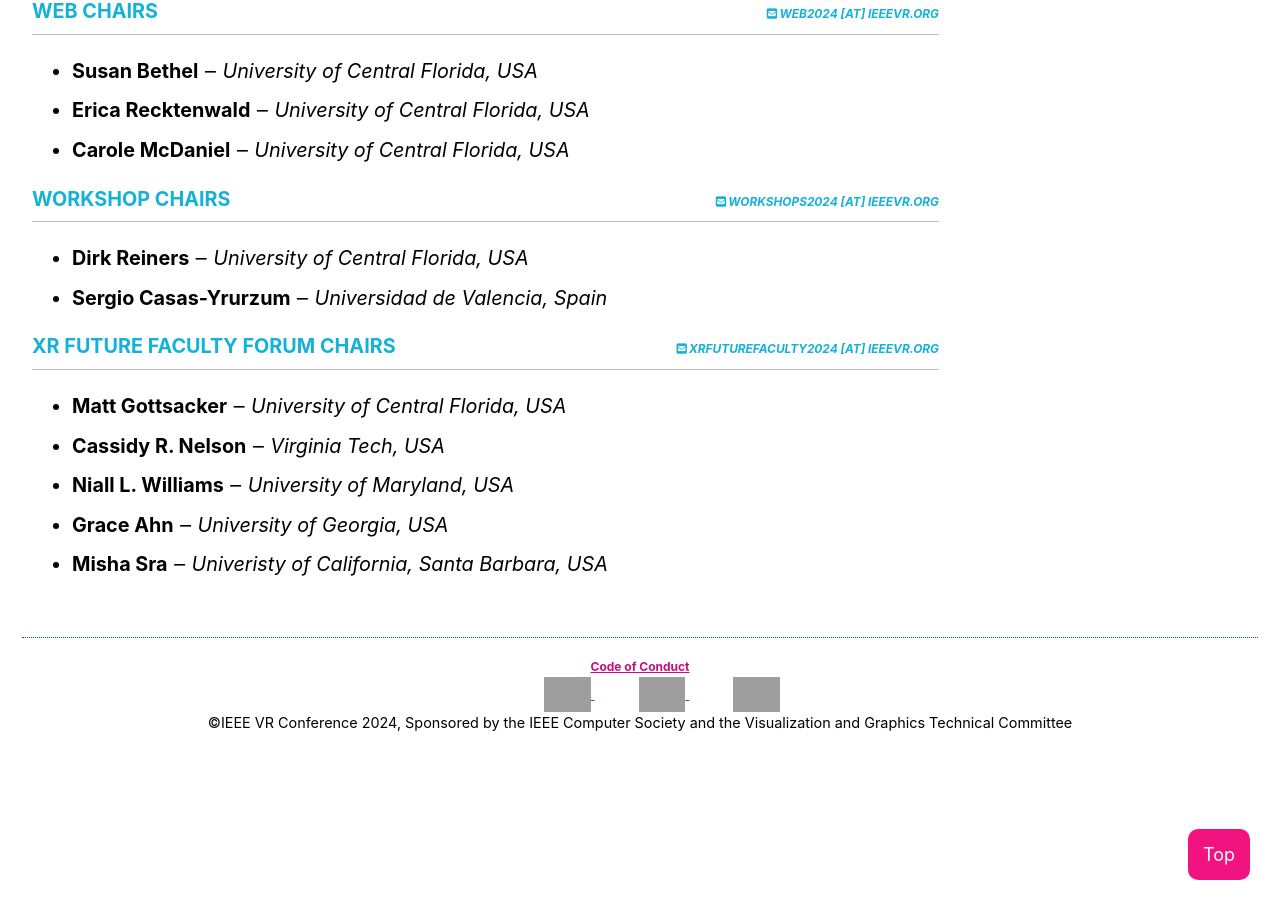
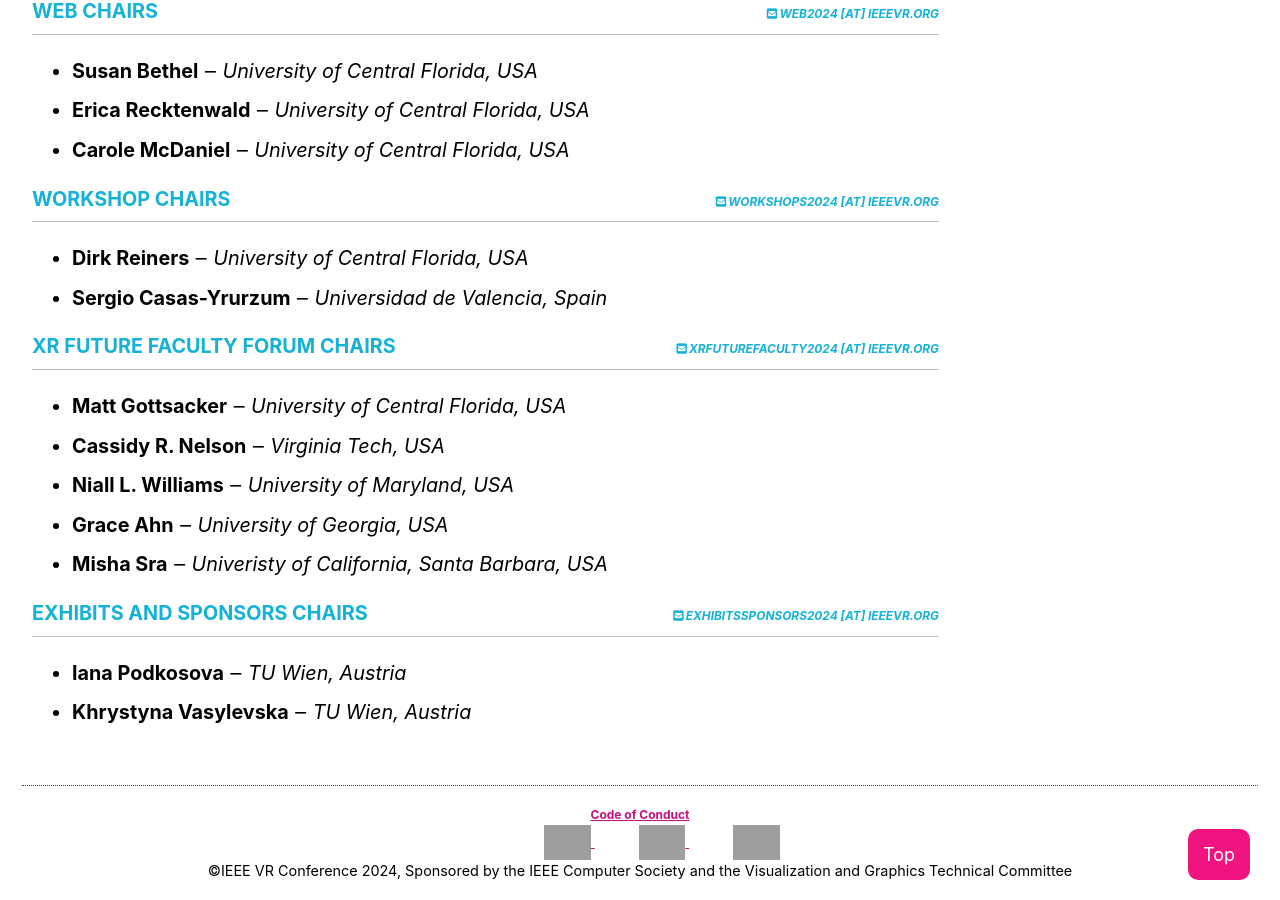
Before and after one commit to ieeevr/2024, a Jekyll site: the page built from committees/conference-committee/index.md, in a window 1280 px wide and 900 px high, scrolled down 2510 px. Built offline with Jekyll 4.4.1, drawn with Linux system fonts in a browser that asks for light colours; cached includes are drawn as plain includes; nearby versions of some CDN libraries; grey boxes are pictures that could not be loaded.

Commit message:
Update index.md with Exhibits and Sponsors

```diff
--- a/committees/conference-committee/index.md
+++ b/committees/conference-committee/index.md
@@ -118,3 +118,10 @@
 		<li><span class="bold">Misha Sra</span> &#x2012; <i>Univeristy of California, Santa Barbara, USA</i></li>
 	</ul>
 </div>
+<div>
+	<h2>Exhibits and Sponsors Chairs  <div class="floatRight"><i class="fas fa-fw fa-envelope-square emailIconSm" style=""></i><i class="emailTextSm">exhibitssponsors2024 [at] ieeevr.org</i></div></h2>
+	<ul>
+		<li><span class="bold">Iana Podkosova</span> &#x2012; <i>TU Wien, Austria</i></li>
+		<li><span class="bold">Khrystyna Vasylevska</span> &#x2012; <i>TU Wien, Austria</i></li>
+	</ul>
+</div>
```
